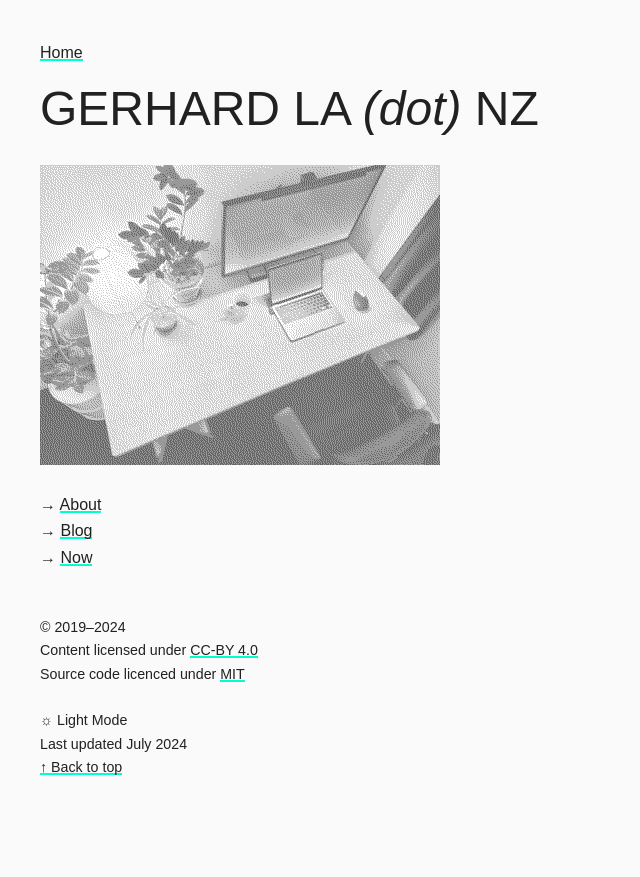
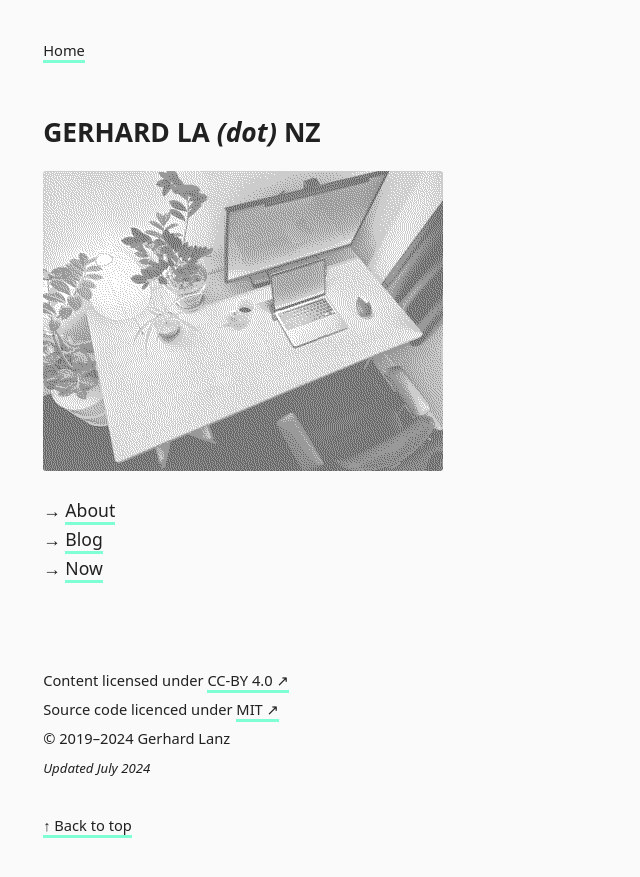
Before and after one commit to gerhardlanz/gerhardla.nz, a Jekyll site: the page built from README.md, in a window 1280 px wide. Shown: the top 877 px of the page, without its empty margins (0-640 px from the left). Built offline with Jekyll 4.4.1, drawn with Linux system fonts in a browser that asks for light colours; Markdown is read by kramdown in place of the engine named in the settings; our own code applies the rules of GitHub Pages for plain Markdown files.

Commit message:
feat: move CSS to head

```diff
--- a/_layouts/default.html
+++ b/_layouts/default.html
@@ -1,62 +1,113 @@
 <!doctype html>
-
 <html lang="en-GB">
 
 <head>
+    <style>
+        :root {
+            color-scheme: light dark
+        }
 
+        body {
+            color: light-dark(#212121, #fafafa);
+            background-color: light-dark(#fafafa, #212121);
+            font: 110%/1.65 system-ui
+        }
+
+        nav,
+        article,
+        footer {
+            margin: 2em;
+            max-width: 60ch
+        }
+
+        h1,
+        h2,
+        h3 {
+            line-height: 1.2;
+            margin-top: 2em;
+            text-wrap: balance
+        }
+
+        a {
+            color: unset;
+            border-bottom: solid aquamarine;
+            text-decoration: none
+        }
+
+        blockquote {
+            border-left: solid 1px;
+            font: italic 95%/1.4 system-ui;
+            margin: 2.5rem 0;
+            padding: 0 4%
+        }
+
+        code {
+            background-color: light-dark(#f5f5f5, #333);
+            border-radius: 3px;
+            margin-right: 2px;
+            padding: .2em .3em;
+            white-space: nowrap
+        }
+
+        pre code {
+            background-color: light-dark(#f5f5f5, #333);
+            border-radius: 3px;
+            display: inline-block;
+            margin: auto -1em;
+            padding: .65em 1em;
+            white-space: pre-wrap;
+            word-wrap: break-word
+        }
+
+        time {
+            font: italic 90%/1.4 system-ui
+        }
+
+        img {
+            border-radius: 3px;
+            max-width: 100%;
+        }
+    </style>
     <meta charset="UTF-8">
     <meta name="robots" content="noindex, nofollow">
     <meta name="viewport" content="width=device-width, initial-scale=1">
     <meta name="author" content="Gerhard Lanz">
-	<meta name="description" content="he/him">
-
     <link rel="apple-touch-icon" sizes="180x180" href="/assets/apple-touch-icon.png">
     <link rel="icon" type="image/png" sizes="32x32" href="/assets/favicon-32x32.png">
     <link rel="icon" type="image/png" sizes="16x16" href="/assets/favicon-16x16.png">
     <link rel="manifest" href="/assets/site.webmanifest">
     <link rel="mask-icon" href="/assets/safari-pinned-tab.svg" color="#5bbad5">
     <link rel="shortcut icon" href="/assets/favicon.ico">
+    <meta name="color-scheme" content="light dark">
     <meta name="msapplication-TileColor" content="#da532c">
     <meta name="msapplication-config" content="/assets/browserconfig.xml">
-    <meta name="theme-color" content="#ffffff">
-
-    <link rel="preload" href="/assets/css/style.css" as="style" onload="this.onload=null;this.rel='stylesheet'" onerror="this.rel='stylesheet'">
-    <link rel="stylesheet" href="/assets/css/style.css">
+    <meta name="theme-color" content="#f5f5f5" media="(prefers-color-scheme: dark)">
+    <meta name="theme-color" content="#333" media="(prefers-color-scheme: light)">
     <link rel="canonical" href="{{ page.url | prepend: site.url }}">
-
     {% feed_meta %}
-
-    <title>{% if page.permalink == '/' %}{{ site.title }}{% else %}{{ page.title }} • {{ site.title }}{% endif %}</title>
-
+    <title>{% if page.permalink == '/' %}{{ site.title }}{% else %}{{ page.title }} • {{ site.title }}{% endif %}
+    </title>
 </head>
 
 <body>
-
-	<div class="container">
-
-		<div class="nav">
+    <div>
         <nav>
+            <small>
                 <a href="/">Home</a>
+            </small>
         </nav>
-		</div>
-
-        <div class="h-entry">{{ content }}<br></div>
-
-		<div class="rights">
-                © 2019–2024<br>
-                Content licensed under <a rel="license" href="http://creativecommons.org/licenses/by/4.0/">CC-BY 4.0</a><br>
-                Source code licenced under <a rel="license" href="https://github.com/gerdspatial/gerhardla.nz/blob/master/LICENSE">MIT</a><br>
-		</div>
-
-        <div class="footer"><br>
+        <article>{{ content }}<br></article>
         <footer>
-                    <p class="light">☼ Light Mode</p>
-                    <p class="dark">☾ Dark Mode</p>
-                    Last updated {{ "now" | date: "%B %Y" }}<br>
-                    <a href="#">↑ Back to top</a><br>
+            <small>
+                Content licensed under <a href="http://creativecommons.org/licenses/by/4.0/">CC-BY 4.0 ↗</a><br>
+                Source code licenced under <a href="https://github.com/gerdspatial/gerhardla.nz/blob/master/LICENSE">MIT
+                    ↗</a><br>
+                © 2019–2024 Gerhard Lanz<br>
+                <time datetime="{{ now }}">Updated {{ "now" | date: "%B %Y" }}</time><br><br>
+                <a href="#">↑ Back to top</a>
+            </small>
         </footer>
     </div>
+</body>
 
-	</div>
-
-</body></html>
+</html>
--- a/assets/css/style.css
+++ /dev/null
@@ -1,171 +0,0 @@
-@media (prefers-color-scheme: light) {
-body {
---a-link-color: #00E;
---a-visited-color: #551A8B;
---background-color: #fafafa;
---body-color: #212121;
---code-color: #dcdcdc;
---letter-spacing: 0
-}
-.dark {
-display: none
-}
-}
-
-@media (prefers-color-scheme: dark) {
-body {
---a-link-color: #03a9f4;
---a-visited-color: #9575cd;
---background-color: #212121;
---body-color: #fafafa;
---code-color: #333;
---letter-spacing: .061em
-}
-.light {
-display: none
-}
-}
-
-.nav {
-margin-bottom: 1.15rem
-}
-
-.h-entry {
-grid-area: h-entry;
-}
-
-.rights {
-font-size: .889em
-}
-
-.footer {
-font-size: .889em
-}
-
-html {
-font-size: 100%
-}
-
-a:link, a:visited {
-color: inherit
-}
-
-
-:root {
-    --mainColor: #00FFCC;
-  }
-
-
-  a {
-    background:
-       linear-gradient(
-         to bottom, var(--mainColor) 0%,
-         var(--mainColor) 100%
-       );
-      background-position: 0 100%;
-      background-repeat: repeat-x;
-      background-size: 2px 2px;
-    color: #000;
-    text-decoration: none;
-    transition: background-size .8s;
-    border-bottom: 0px;
-  }
-
-  a:hover {
-    background-size: 4px 50px;
-  }
-
-.dark, .light{
-margin: 0
-}
-
-body {
-font-family: sans-serif;
-background: var(--background-color);
-color: var(--body-color);
-line-height: 1.65;
-letter-spacing: var(--letter-spacing);
-height: 100%;
-margin: 1em;
-overflow: auto;
-max-width: 700px;
-padding: 12px;
-padding-bottom: 0;
-}
-
-@media only screen and (min-width: 481px) {
-body {
-padding-top: 24px;
-padding-right: 24px;
-padding-left: 24px;
-}
-}
-
-p {
-margin-bottom: 1.15rem
-}
-
-h1, h2, h3, h4, h5 {
-font-family: sans-serif;
-font-weight: 400
-}
-
-h1 {
-font-size: 3em;
-line-height: 1;
-margin-top: 0;
-}
-
-h2 {
-font-size: 2em;
-line-height: 1;
-margin-top: 0;
-}
-
-h3 {
-font-size: 1.5em;
-line-height: 1;
-}
-
-h4, h5 {
-font-size: 100%
-}
-
-code {
-font-family: Menlo, Consolas, Monaco, "Liberation Mono", "Lucida Console", monospace;
-background-color: var(--code-color);
-font-size: 80%;
-margin-right: 2px;
-padding: .2em .3em;
-white-space: nowrap;
-width: 40em
-}
-
-pre code {
-background-color: var(--code-color);
-display: inline-block;
-font-size: 80%;
-line-height: 1.65em;
-margin: auto -1em;
-padding: .65em 1em;
-white-space: pre-wrap;
-word-wrap: break-word;
-width: 40em
-}
-
-ol {
-list-style-position: outside;
-padding: 1em
-}
-
-ul {
-list-style-position: outside;
-list-style-type: circle;
-padding: 1em
-}
-
-table, td, th {
-border-collapse: collapse;
-border-top: 1px solid var(--body-color);
-border-bottom: 1px solid var(--body-color)
-}
```
Lines whose indentation alone changed are shown as unchanged.
